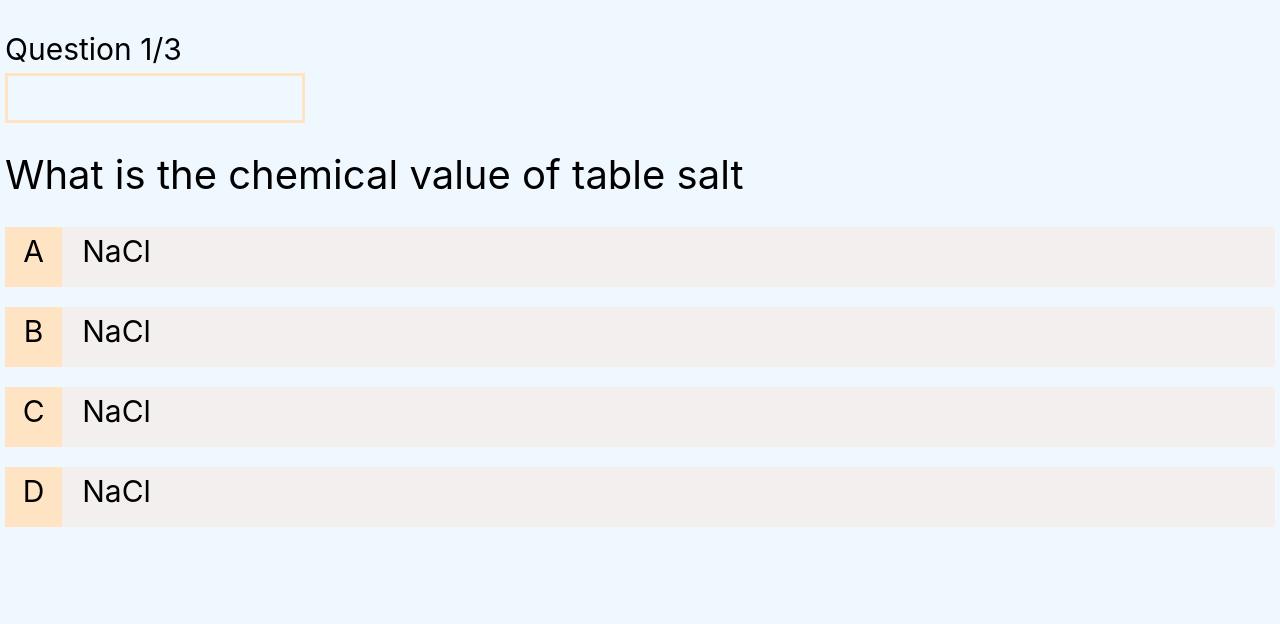
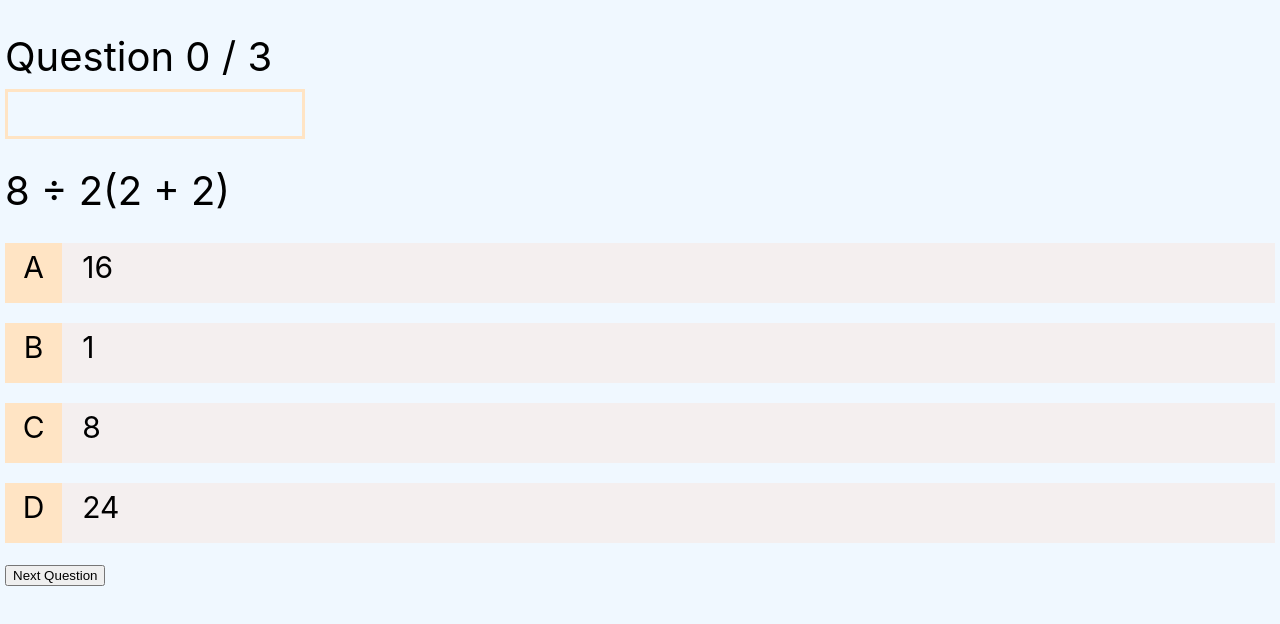
Before and after one commit to namddanh/QuizApp, a Vue app: page /quiz/1 in a window 1280 px wide. Shown: the top 624 px of the page. Built offline with nearby package versions, Linux system fonts and the light colour scheme.

Commit message:
watch to implement the status bar added

```diff
--- /dev/null
+++ b/src/components/Question.vue
@@ -0,0 +1,58 @@
+<script setup>
+  import { defineProps } from "vue";
+
+  const { question } = defineProps(["question"]);
+</script>
+
+<template>
+  <div class="question-container">
+    <h1 class="question">{{ question.text }}</h1>
+  </div>
+  <div class="options-container">
+    <div v-for="option in question.options" :key="option.id" class="option">
+      <p class="option-label">{{ option.label }}</p>
+      <div class="option-value">
+        <p>{{ option.text }}</p>
+      </div>
+    </div>
+  </div>
+</template>
+
+<style scoped>
+  h1,
+  p {
+    color: black;
+  }
+
+  .question-container {
+    margin-top: 20px;
+  }
+
+  .question {
+    font-size: 40px;
+    margin-bottom: 20px;
+  }
+
+  .option {
+    display: flex;
+    margin-bottom: 20px;
+    cursor: pointer;
+  }
+
+  .option-label {
+    background-color: bisque;
+    width: 60px;
+    height: 60px;
+    font-size: 30px;
+    display: flex;
+    justify-content: center;
+    text-align: center;
+  }
+
+  .option-value {
+    background-color: rgb(244, 239, 239);
+    width: 100%;
+    font-size: 30px;
+    padding: 0 20px;
+  }
+</style>
--- /dev/null
+++ b/src/components/QuizHeader.vue
@@ -0,0 +1,37 @@
+<script setup>
+  import { defineProps } from "vue";
+
+  const { questionStatus } = defineProps(["questionStatus"]);
+</script>
+
+<template>
+  <header>
+    <h4>Question {{ questionStatus }}</h4>
+    <div class="bar">
+      <div class="completion"></div>
+    </div>
+  </header>
+</template>
+
+<style scoped>
+  header {
+    margin-top: 20px;
+  }
+
+  header h4 {
+    font-size: 40px;
+    color: black;
+  }
+
+  .bar {
+    width: 300px;
+    height: 50px;
+    border: 3px solid bisque;
+  }
+
+  .completion {
+    height: 100%;
+    width: 0%;
+    background-color: bisque;
+  }
+</style>
--- a/src/views/QuizView.vue
+++ b/src/views/QuizView.vue
@@ -1,101 +1,36 @@
+<script setup>
+  import Question from "../components/Question.vue";
+  import QuizHeader from "../components/QuizHeader.vue";
+  import { useRoute } from "vue-router";
+  import { ref, watch } from "vue";
+  import quizes from "../data/quizes.json";
+
+  const route = useRoute();
+
+  const quizId = parseInt(route.params.id);
+
+  const quiz = quizes.find((q) => q.id === quizId);
+
+  const currentQuestionIndex = ref(0);
+
+  const questionStatus = ref(
+    `${currentQuestionIndex.value} / ${quiz.questions.length}`
+  );
+
+  watch(
+    () => currentQuestionIndex.value,
+    () => {
+      questionStatus.value = `${currentQuestionIndex.value} / ${quiz.questions.length}`;
+    }
+  );
+</script>
+
 <template>
   <div>
-    <header>
-      <h4>Question 1/3</h4>
-      <div class="bar">
-        <div class="completion"></div>
-      </div>
-    </header>
+    <QuizHeader :questionStatus="questionStatus" />
     <div>
-      <div class="question-container">
-        <h1 class="question">What is the chemical value of table salt</h1>
-      </div>
+      <Question :question="quiz.questions[currentQuestionIndex]" />
     </div>
-    <div class="options-container">
-      <div class="option">
-        <p class="option-label">A</p>
-        <div class="option-value">
-          <p>NaCl</p>
-        </div>
-      </div>
-      <div class="option">
-        <p class="option-label">B</p>
-        <div class="option-value">
-          <p>NaCl</p>
-        </div>
-      </div>
-      <div class="option">
-        <p class="option-label">C</p>
-        <div class="option-value">
-          <p>NaCl</p>
-        </div>
-      </div>
-      <div class="option">
-        <p class="option-label">D</p>
-        <div class="option-value">
-          <p>NaCl</p>
-        </div>
-      </div>
-    </div>
+    <button @click="currentQuestionIndex++">Next Question</button>
   </div>
 </template>
-
-<style scoped>
-  header {
-    margin-top: 20px;
-  }
-
-  header h4 {
-    font-size: 30px;
-    color: black;
-  }
-
-  .bar {
-    width: 300px;
-    height: 50px;
-    border: 3px solid bisque;
-  }
-
-  .completion {
-    height: 100%;
-    width: 0%;
-    background-color: bisque;
-  }
-
-  h1,
-  p {
-    color: black;
-  }
-
-  .question-container {
-    margin-top: 20px;
-  }
-
-  .question {
-    font-size: 40px;
-    margin-bottom: 20px;
-  }
-
-  .option {
-    display: flex;
-    margin-bottom: 20px;
-    cursor: pointer;
-  }
-
-  .option-label {
-    background-color: bisque;
-    width: 60px;
-    height: 60px;
-    font-size: 30px;
-    display: flex;
-    justify-content: center;
-    text-align: center;
-  }
-
-  .option-value {
-    background-color: rgb(244, 239, 239);
-    width: 100%;
-    font-size: 30px;
-    padding: 0 20px;
-  }
-</style>
```
